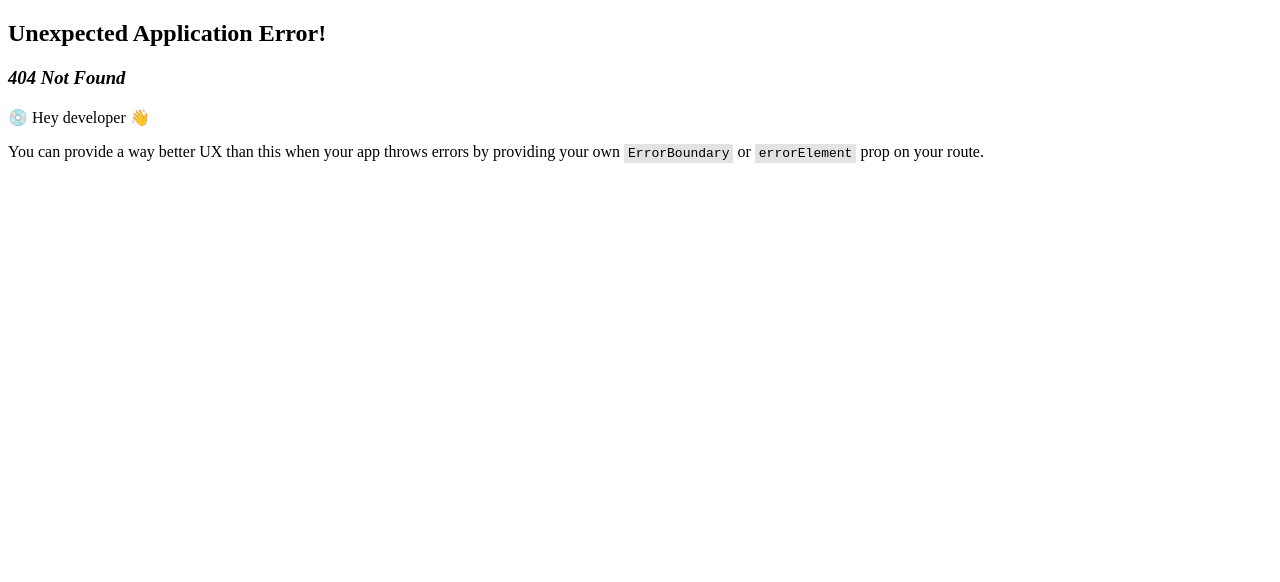
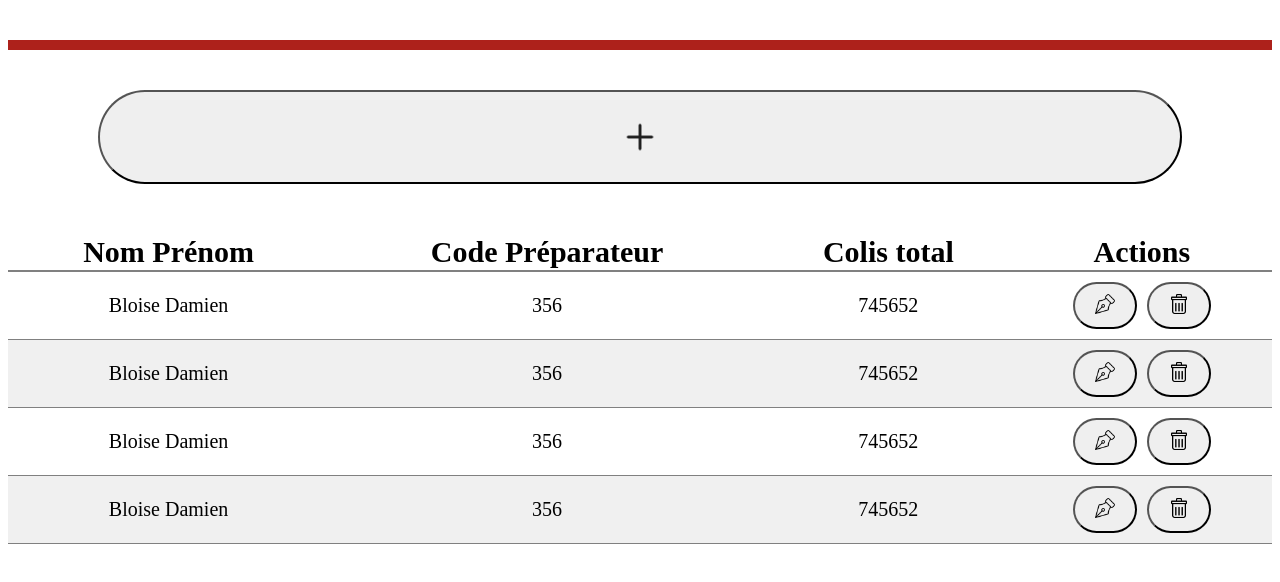
Before and after one commit to SupCrown/sae5, a React (Vite) app in the folder front_aramis/: page /gestion-prep in a window 1280 px wide. Before the commit this address had no page. Shown: the top 582 px of the page. Built offline with nearby package versions, Linux system fonts and the light colour scheme.

Commit message:
fin visuel gestion de prep

```diff
--- a/front_aramis/src/pages/ModifStocks.jsx
+++ b/front_aramis/src/pages/CreerPrep.jsx
@@ -1,6 +1,6 @@
 import { useNavigate } from "react-router-dom";
 
-function ModifStocks() {
+function CreerPrep() {
 
   return (
     <div className="p-4 mt-[200px] flex flex-col items-center">
@@ -12,9 +12,8 @@ function ModifStocks() {
         <table className="text-center border-collapse ml-[45px]">
           <thead>
             <tr>
-              <th className="text-[30px] font-bold px-[60px] pb-[20px]">Zone</th>
-              <th className="text-[30px] font-bold px-[60px] pb-[20px]">Allée</th>
-              <th className="text-[30px] font-bold px-[60px] pb-[20px]">Emplacement</th>
+              <th className="text-[30px] font-bold px-[60px] pb-[20px]">Nom</th>
+              <th className="text-[30px] font-bold px-[60px] pb-[20px]">Prénom</th>
             </tr>
           </thead>
 
@@ -36,13 +35,6 @@ function ModifStocks() {
                 />
               </td>
 
-              <td className="px-[40px]">
-                <input
-                  type="text"
-                  placeholder="..."
-                  className="w-[180px] px-[20px] py-[20px] border border-gray-300 rounded-[50px] bg-[#CCB5A5] text-center"
-                />
-              </td>
             </tr>
           </tbody>
         </table>
@@ -51,7 +43,7 @@ function ModifStocks() {
         <button
           className="px-[100px] py-[20px] mt-[40px] text-[20px] font-bold bg-[#CCB5A5] rounded-[50px]"
         >
-          Modifier
+          Créer
         </button>
 
       </div>
@@ -59,4 +51,4 @@ function ModifStocks() {
   );
 }
 
-export default ModifStocks;
+export default CreerPrep;
--- a/front_aramis/src/pages/GestionStocks.jsx
+++ b/front_aramis/src/pages/GestionPrep.jsx
@@ -9,10 +9,10 @@ function GestionStocks() {
 
   // ✅ rows en state pour pouvoir supprimer visuellement
   const [rows, setRows] = useState([
-    { zone: "H", allee: "08", emplacement: "023" },
-    { zone: "H", allee: "08", emplacement: "023" },
-    { zone: "H", allee: "08", emplacement: "023" },
-    { zone: "H", allee: "08", emplacement: "023" },
+    { name: "Bloise Damien", codeprep: "356", colistot: "745652" },
+    { name: "Bloise Damien", codeprep: "356", colistot: "745652" },
+    { name: "Bloise Damien", codeprep: "356", colistot: "745652" },
+    { name: "Bloise Damien", codeprep: "356", colistot: "745652" },
   ]);
 
   // ✅ popup confirmation
@@ -22,8 +22,8 @@ function GestionStocks() {
   // ✅ popup succès
   const [successOpen, setSuccessOpen] = useState(false);
 
-  const goToModif = () => navigate("/modif-stocks");
-  const goToCreer = () => navigate("/creer-stocks");
+  const goToModif = () => navigate("/modif-prep");
+  const goToCreer = () => navigate("/creer-prep");
 
   // Ouvre le popup confirmation
   const handleDelete = (idx) => {
@@ -65,9 +65,9 @@ function GestionStocks() {
         <table className="w-full border-collapse text-center">
           <thead>
             <tr className="border-b-2 border-black">
-              <th className="py-2 font-bold text-[30px]">Zone</th>
-              <th className="py-2 font-bold text-[30px]">Allée</th>
-              <th className="py-2 font-bold text-[30px]">Emplacement</th>
+              <th className="py-2 font-bold text-[30px]">Nom Prénom</th>
+              <th className="py-2 font-bold text-[30px]">Code Préparateur</th>
+              <th className="py-2 font-bold text-[30px]">Colis total</th>
               <th className="py-2 font-bold text-[30px]">Actions</th>
             </tr>
           </thead>
@@ -78,9 +78,9 @@ function GestionStocks() {
 
               return (
                 <tr key={idx} className={`border-b border-black ${rowClass}`}>
-                  <td className="py-[10px] font-bold text-[20px]">{r.zone}</td>
-                  <td className="py-[10px] font-bold text-[20px]">{r.allee}</td>
-                  <td className="py-[10px] font-bold text-[20px]">{r.emplacement}</td>
+                  <td className="py-[10px] font-bold text-[20px]">{r.name}</td>
+                  <td className="py-[10px] font-bold text-[20px]">{r.codeprep}</td>
+                  <td className="py-[10px] font-bold text-[20px]">{r.colistot}</td>
 
                   <td className="py-[10px] font-bold">
                     <button
@@ -111,7 +111,7 @@ function GestionStocks() {
           <div className="bg-white w-[650px] border-2 border-black">
             <div className="p-6">
               <p className="text-center text-[22px] font-bold">
-                Voulez-vous vraiment supprimer cette emplacement ?
+                Voulez-vous vraiment supprimer ce préparateur ?
               </p>
               <div className="border-b border-black mt-4" />
             </div>
@@ -140,7 +140,7 @@ function GestionStocks() {
       {successOpen && (
         <div className="fixed w-full flex justify-center">
           <div className="w-[650px] border-2 bg-white px-[30px] py-[20px] flex items-center justify-between rounded-[40px] bg-[#FFFFFF]">
-            <span className="font-bold">Emplacement supprimer avec succès !</span>
+            <span className="font-bold">Préparateur supprimer avec succès !</span>
             <div className="bg-[#3A0F24] text-[#ffffff] font-bold rounded-[30px] px-[30px] py-[20px]">
               ✓
             </div>
--- a/front_aramis/src/pages/CreerStocks.jsx
+++ b/front_aramis/src/pages/ModifPrep.jsx
@@ -1,6 +1,6 @@
 import { useNavigate } from "react-router-dom";
 
-function CreerStocks() {
+function ModifPrep() {
 
   return (
     <div className="p-4 mt-[200px] flex flex-col items-center">
@@ -12,9 +12,8 @@ function CreerStocks() {
         <table className="text-center border-collapse ml-[45px]">
           <thead>
             <tr>
-              <th className="text-[30px] font-bold px-[60px] pb-[20px]">Zone</th>
-              <th className="text-[30px] font-bold px-[60px] pb-[20px]">Allée</th>
-              <th className="text-[30px] font-bold px-[60px] pb-[20px]">Emplacement</th>
+              <th className="text-[30px] font-bold px-[60px] pb-[20px]">Nom</th>
+              <th className="text-[30px] font-bold px-[60px] pb-[20px]">Prénom</th>
             </tr>
           </thead>
 
@@ -36,13 +35,6 @@ function CreerStocks() {
                 />
               </td>
 
-              <td className="px-[40px]">
-                <input
-                  type="text"
-                  placeholder="..."
-                  className="w-[180px] px-[20px] py-[20px] border border-gray-300 rounded-[50px] bg-[#CCB5A5] text-center"
-                />
-              </td>
             </tr>
           </tbody>
         </table>
@@ -51,7 +43,7 @@ function CreerStocks() {
         <button
           className="px-[100px] py-[20px] mt-[40px] text-[20px] font-bold bg-[#CCB5A5] rounded-[50px]"
         >
-          Créer
+          Modifier
         </button>
 
       </div>
@@ -59,4 +51,4 @@ function CreerStocks() {
   );
 }
 
-export default CreerStocks;
+export default ModifPrep;
--- a/front_aramis/src/pages/SaisieStocks.jsx
+++ /dev/null
@@ -1,61 +0,0 @@
-
-function SaisieStocks() {
-  const fileInputRef = useRef(null);
-  const [fileName, setFileName] = useState("");
-  const navigate = useNavigate();
-
-  const handleClick = () => {
-    fileInputRef.current.click();
-  };
-
-  const handleFileChange = (event) => {
-    const file = event.target.files[0];
-    if (!file) return;
-
-    if (file.type !== "text/csv") {
-      alert("Veuillez sélectionner un fichier CSV");
-      return;
-    }
-
-    setFileName(file.name);
-  };
-
-  const goToGestion = () => {
-    navigate("/gestion-stocks");
-  };
-
-  return (
-    <div className="p-4 flex flex-col items-center">
-
-      {/* Bouton CSV */}
-      <button
-        onClick={handleClick}
-        className="flex flex-col items-center gap-2 px-[400px] py-[70px] mt-[40px] text-[20px] font-bold bg-blue-600 text-white rounded-[10px]"
-      >
-
-            <label>Ajouter un fichier CSV</label>
-            <img src={plusIcon} alt="Plus Icon" className="w-[52px] h-[52px] m-[20px]" />
-
-      </button>
-
-      <input
-        type="file"
-        accept=".csv"
-        ref={fileInputRef}
-        onChange={handleFileChange}
-        style={{ display: "none" }}
-      />
-
-      {/* Bouton Créer / Modifier */}
-      <button
-        onClick={goToGestion}
-        className="flex flex-col items-center gap-2 px-[100px] py-[30px] mt-[40px] text-[20px] font-bold bg-blue-600 text-white rounded-[80px]"
-      >
-        Créer / Modifier
-      </button>
-
-    </div>
-  );
-}
-
-export default SaisieStocks;
--- a/front_aramis/src/router.jsx
+++ b/front_aramis/src/router.jsx
@@ -1,19 +1,18 @@
 import { createBrowserRouter } from "react-router-dom";
 import App from "./App.jsx";
-import SaisieStocks from "./pages/SaisieStocks.jsx";
-import ModifStocks from "./pages/ModifStocks.jsx";
-import GestionStocks from "./pages/GestionStocks.jsx";
-import CreerStocks from "./pages/CreerStocks.jsx";
+import GestionPrep from "./pages/GestionPrep.jsx";
+import CreerPrep from "./pages/CreerPrep.jsx";
+import ModifPrep from "./pages/ModifPrep.jsx";
 
 const router = createBrowserRouter([
   {
     path: "/",
     element: <App />,
     children: [
-      { index: true, element: <SaisieStocks /> },
-      { path: "gestion-stocks", element: <GestionStocks /> },
-      { path: "modif-stocks", element: <ModifStocks /> },
-      { path: "creer-stocks", element: <CreerStocks /> },
+      { index: true, element: <GestionPrep /> },
+      { path: "gestion-prep", element: <GestionPrep /> },
+      { path: "modif-prep", element: <ModifPrep /> },
+      { path: "creer-prep", element: <CreerPrep /> },
     ],
   },
 ]);
```
Also changed, not shown: 1 other file (tests, documents, lock files or other folders).
